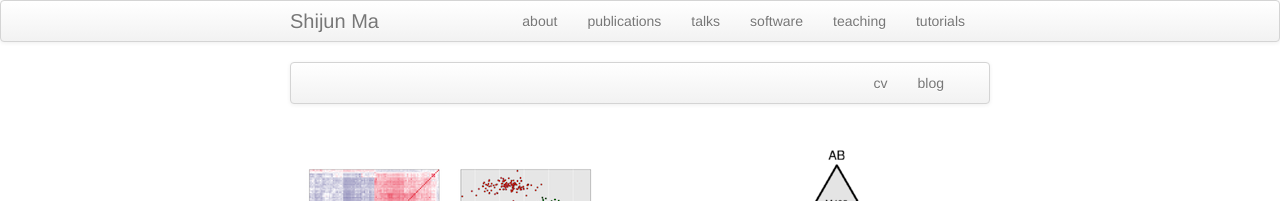
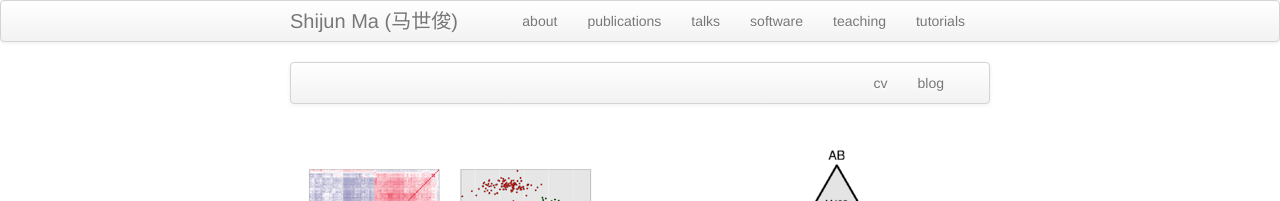
Before and after one commit to mashijunus/mashijunus.github.io, a Jekyll site: the page built from index.md, in a window 1280 px wide. Shown: the top 201 px of the page. Built offline with Jekyll 4.4.1, drawn with Linux system fonts in a browser that asks for light colours.

Commit message:
Update _config.yml

```diff
--- a/_config.yml
+++ b/_config.yml
@@ -8,7 +8,7 @@ highlighter: rouge
 # Themes are encouraged to use these universal variables
 # so be sure to set them if your theme uses them.
 #
-title : Shijun Ma
+title : Shijun Ma (马世俊)
 author :
   name : Shijun Ma
   email : mashijunus@gmail.com
```
